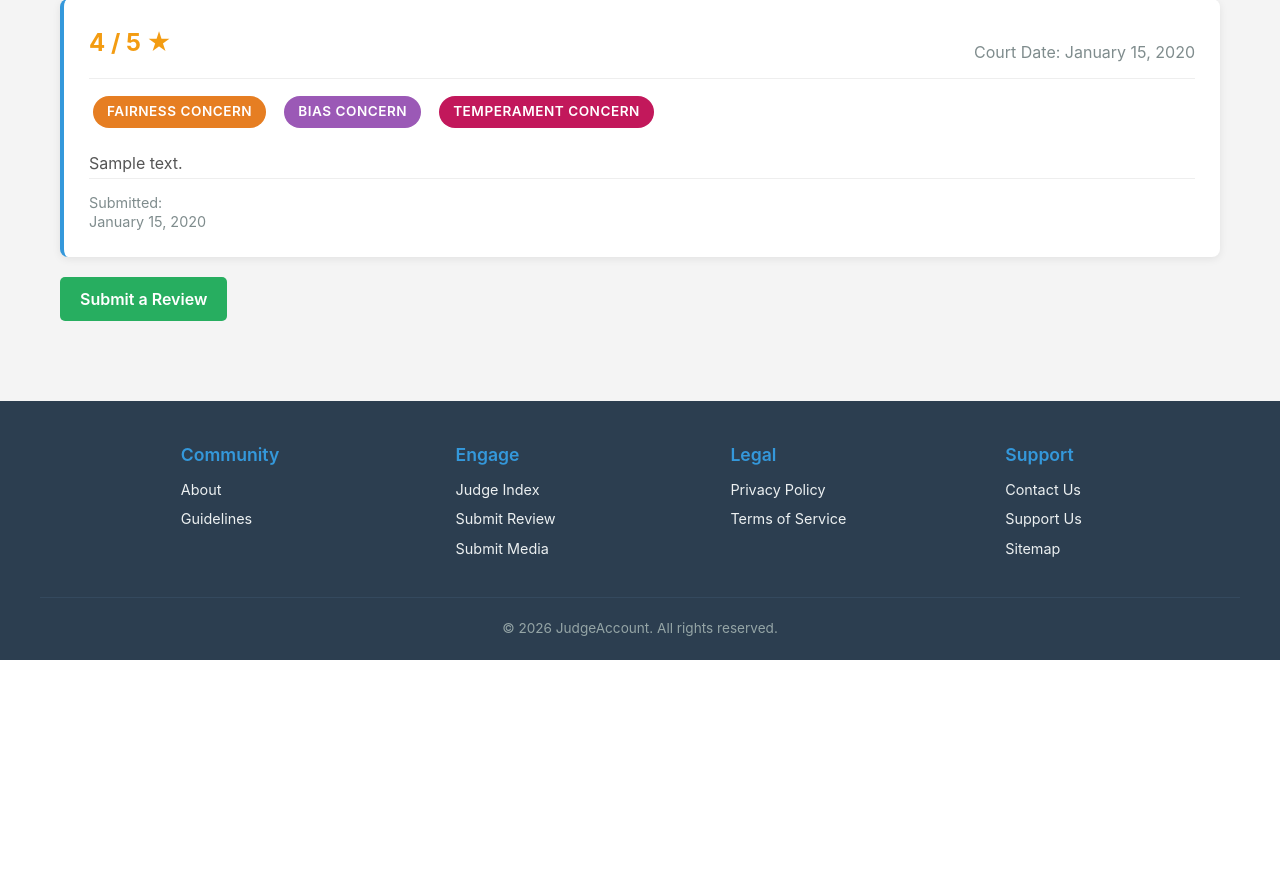
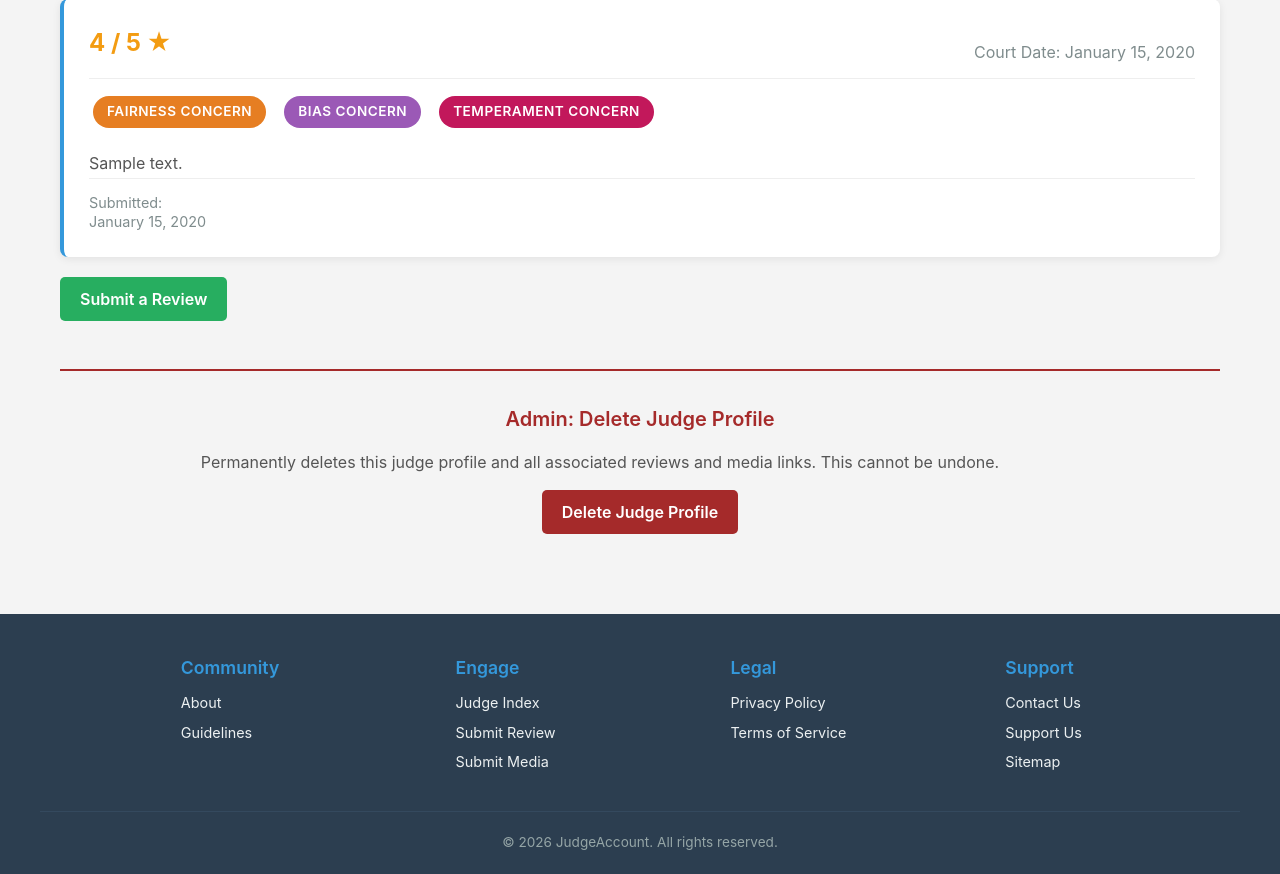
Before and after one commit to RodDog420/JudgeAccount, a Flask app: page /judge/1 in a window 1280 px wide. Shown: the part 1124-1998 px from the top of the page. Before the commit the page ends 1784 px from the top, so only its background shows below. Run offline with Flask 3, Linux system fonts and the light colour scheme; a user stored in the database is signed in; tables that the repository leaves empty hold one stand-in row (values such as "Sample post"); some libraries are stand-ins or nearby versions.

Commit message:
Add admin delete judge functionality on judge profile page
Adds a POST-only admin route to permanently delete a judge and all
associated reviews and media links via cascade. Visible only to
authenticated admins at the bottom of each judge profile, behind a
confirmation modal. Action is logged to AdminLog.

Co-Authored-By: Claude Sonnet 4.6 <noreply@anthropic.com>

```diff
--- a/app/static/css/cards.css
+++ b/app/static/css/cards.css
@@ -468,3 +468,37 @@
 .btn-wide {
     min-width: 12rem;
 }
+/* ==========================================================================
+   JUDGE.HTML ONLY - Admin Delete Judge Section (admin-only, bottom of page)
+   ========================================================================== */
+.admin-judge-delete-section {
+    margin-top: 3rem;
+    padding-top: 2rem;
+    border-top: 0.125rem solid #a52a2a;
+    text-align: center;
+}
+@media (min-width: 64rem) {
+    .admin-judge-delete-section {
+        padding-left: 11vw;
+        padding-right: 11vw;
+    }
+}
+.admin-judge-delete-heading {
+    color: #a52a2a;
+    font-size: clamp(1rem, 3vw, 1.25rem);
+    margin-top: 0;
+}
+.admin-judge-delete-warning {
+    color: #555555;
+    font-size: clamp(0.875rem, 2vw, 1rem);
+    margin-top: 0.5rem;
+    text-align: left;
+}
+.btn-judge-delete {
+    background-color: #a52a2a;
+    color: white;
+}
+.btn-judge-delete:hover {
+    background-color: #7a1f1f;
+    text-decoration: none;
+}
--- a/app/templates/judge.html
+++ b/app/templates/judge.html
@@ -187,6 +187,45 @@
         </a>
     </div>
 {% endif %}
+{% if current_user.is_authenticated and current_user.is_admin %}
+<div class="admin-judge-delete-section">
+    <h2 class="admin-judge-delete-heading">Admin: Delete Judge Profile</h2>
+    <p class="admin-judge-delete-warning">
+        Permanently deletes this judge profile and all associated reviews and media links.
+        This cannot be undone.
+    </p>
+    <button type="button"
+            class="btn btn-judge-delete"
+            data-modal-open="delete-judge-{{ judge.id }}">
+        Delete Judge Profile
+    </button>
+</div>
+
+<div id="delete-judge-{{ judge.id }}" class="modal-overlay">
+    <div class="modal-box">
+        <h3 class="modal-title">Delete Judge Profile</h3>
+        <p class="modal-body">
+            This will permanently delete <strong>{{ judge.full_name() }}</strong> and ALL associated
+            reviews and media links. This cannot be undone.
+        </p>
+        <div class="modal-actions">
+            <button type="button"
+                    class="btn btn-gray btn-small"
+                    data-modal-close="delete-judge-{{ judge.id }}">
+                Cancel
+            </button>
+            <form method="POST"
+                    action="{{ url_for('auth.admin_delete_judge', judge_id=judge.id) }}"
+                    class="form-inline-action">
+                <input type="hidden" name="csrf_token" value="{{ csrf_token() }}">
+                <button type="submit" class="btn btn-judge-delete btn-small">
+                    Confirm Delete
+                </button>
+            </form>
+        </div>
+    </div>
+</div>
+{% endif %}
 {% endblock %}
 
 {% block extra_js %}
```
Also changed, not shown: app/auth.py (+20 -0 lines).
